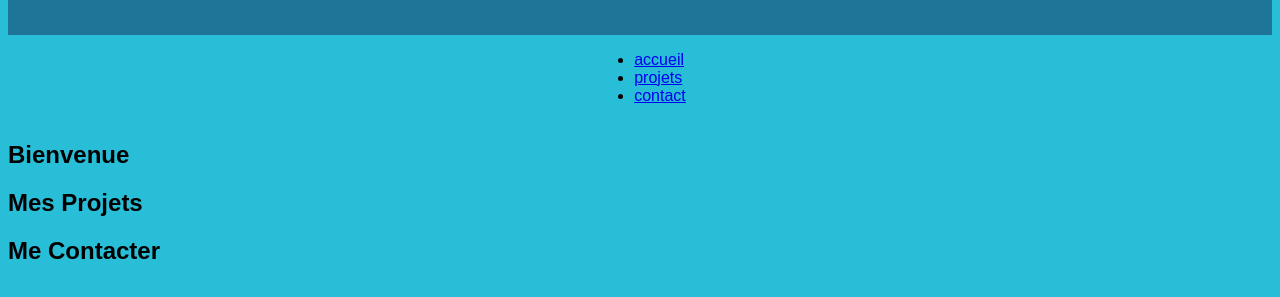
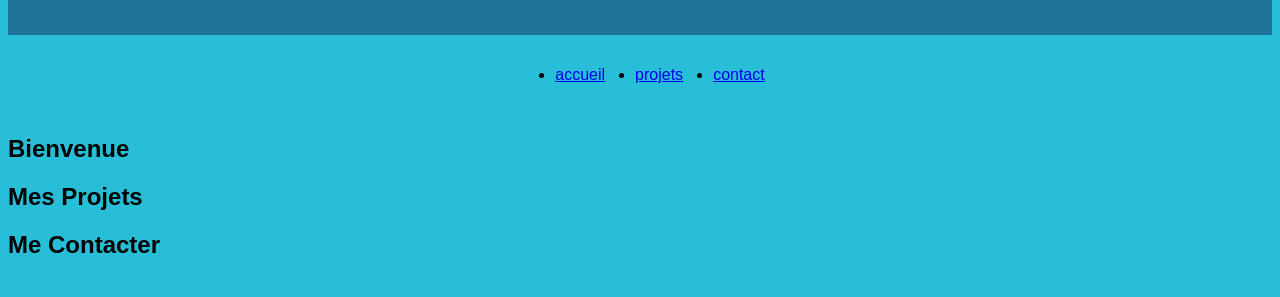
Before and after one commit to Evanoul/Portefolio-Evan, a plain HTML site: page index.html in a window 1280 px wide. Shown: the part 85-382 px from the top of the page. Drawn offline with Linux system fonts and the light colour scheme.

Commit message:
Initial commit: Ajout du style global et mise en page du header avec Flexbox

```diff
--- a/style.css
+++ b/style.css
@@ -6,7 +6,7 @@ body {
 
 header {
     display: flex;
-    justify-content:left;
+    justify-content: left;
 
     padding: 1rem 2rem;
 
@@ -14,8 +14,16 @@ header {
 }
 
 nav {
-       display: flex;
-       justify-content: space-evenly;
-       flex-direction: row;
-    justify-content:center
+    display: flex;
+
+    flex-direction: row;
+    justify-content: center;
 }
+
+ul {
+    display: flex;
+}
+
+li {
+    margin: 15px;
+}
```
Also changed, not shown: index.html (+3 -1 lines).
